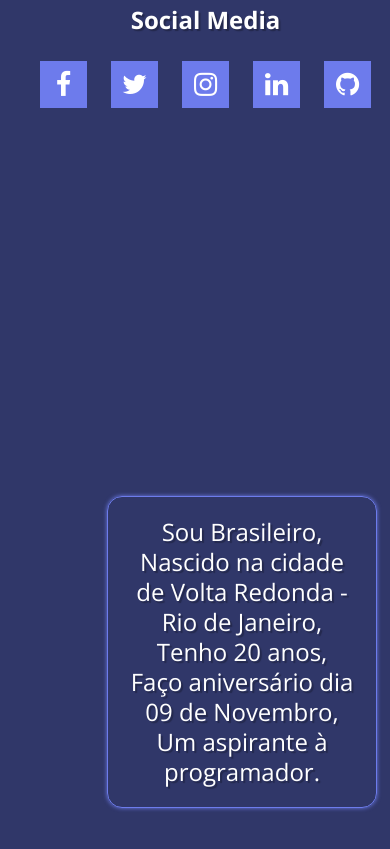
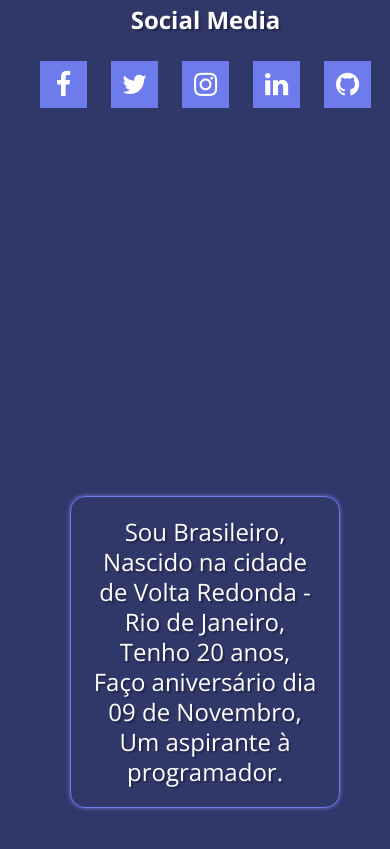
Before and after one commit to dihreyaraujo/Portfolio-Web, a plain HTML site: page index.html in a window 390 px wide. Shown: the part 517-1366 px from the top of the page. Drawn offline with nearby package versions, Linux system fonts and the light colour scheme.

Commit message:
Update style.css

```diff
--- a/style.css
+++ b/style.css
@@ -217,7 +217,7 @@ body{
   }
 
   section#about{
-    margin-left: 107px;
+    margin-left: 70px;
     margin-top: 350px;
     font-size: 1.5em;
     width: 270px;
```
